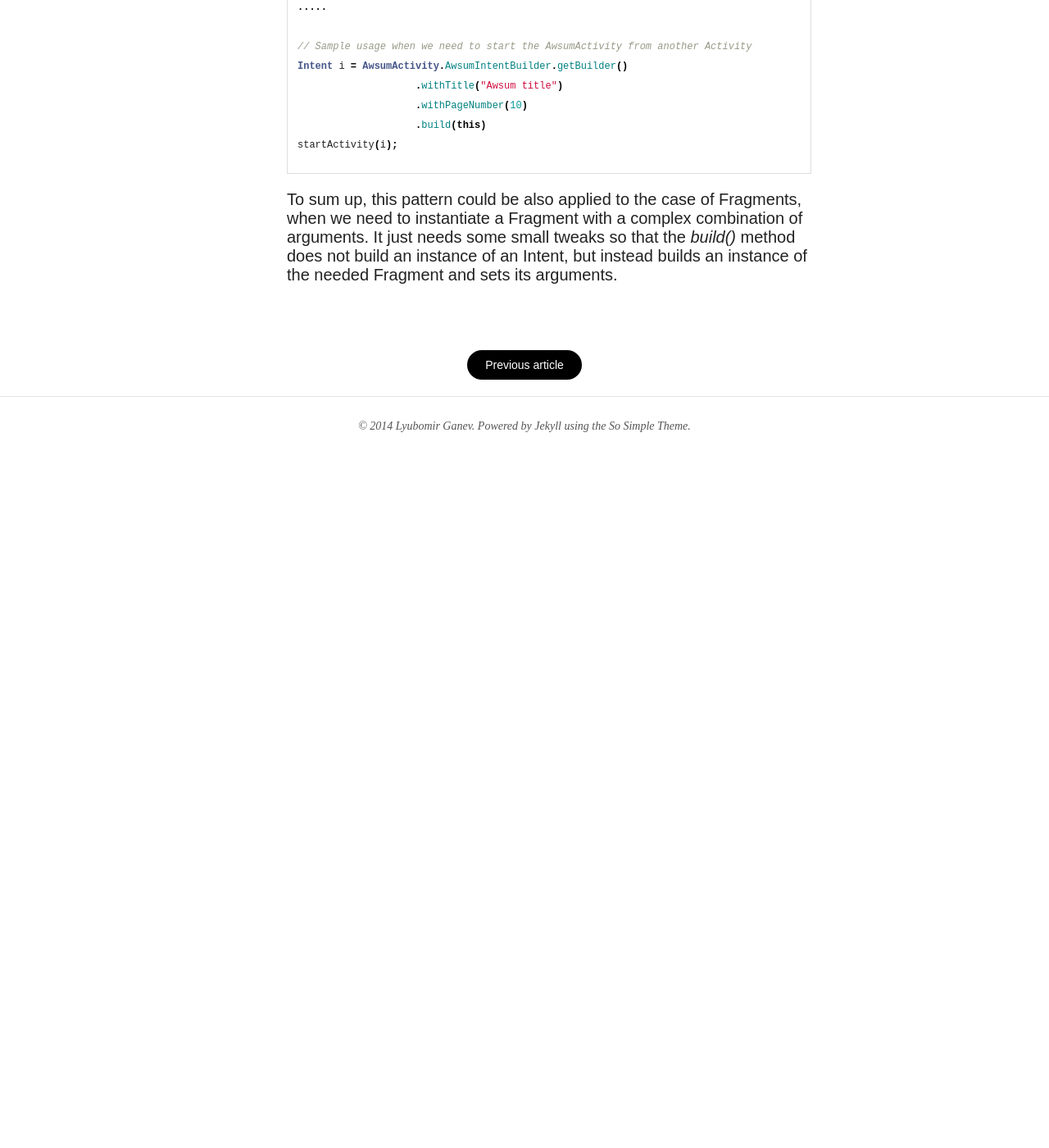
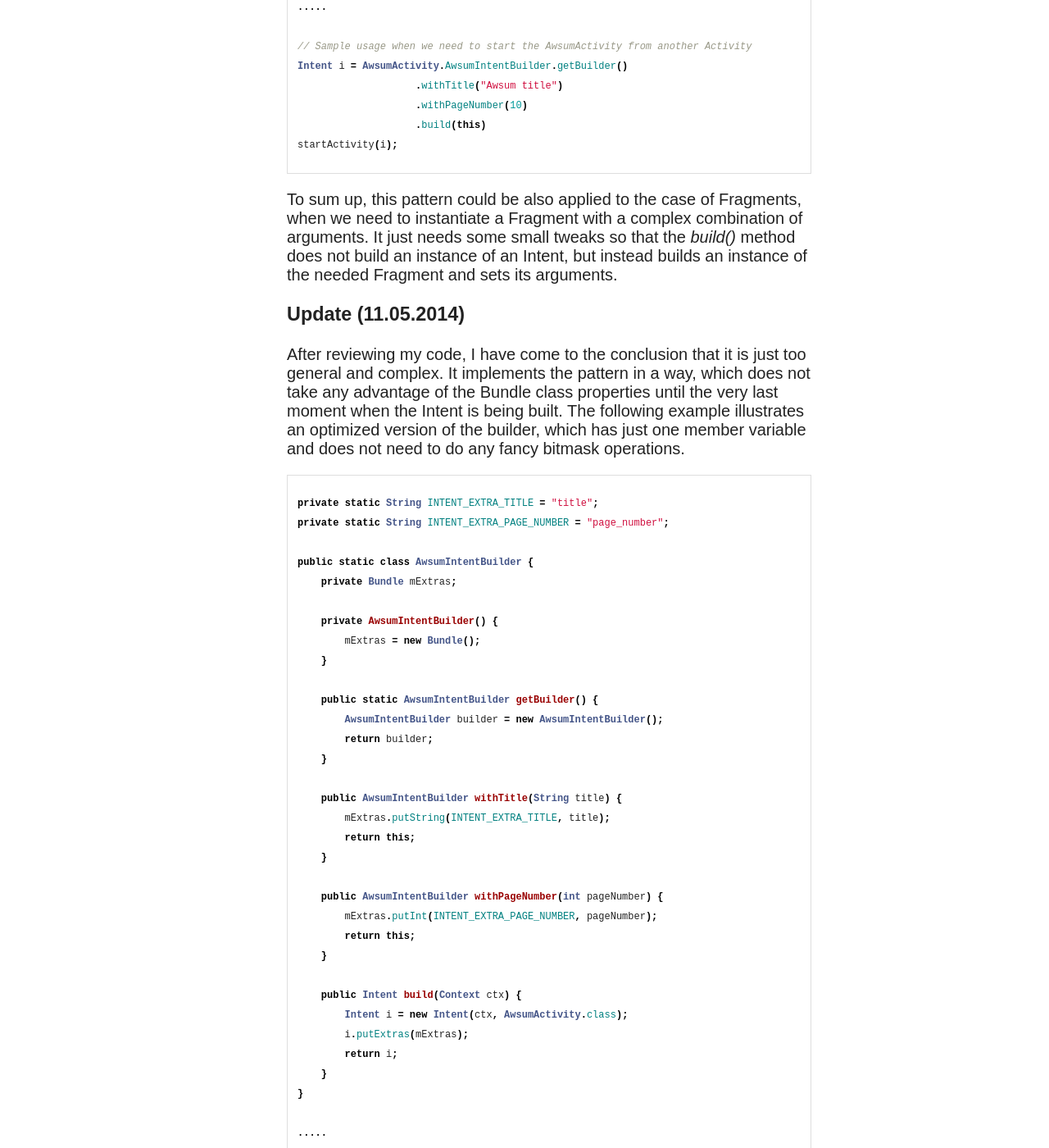
Before and after one commit to luboganev/luboganev.github.io, a Jekyll site: the page built from _posts/2014-05-10-activity-intents-builder.md, in a window 1280 px wide and 1400 px high, scrolled down 4290 px. Shown: the whole window at 82% size. Built offline with Jekyll 4.4.1, drawn with Linux system fonts in a browser that asks for light colours; nearby versions of some CDN libraries; before the commit the page ends 4920 px from its top, so only the background shows below that; some of the changed text lies outside the part shown.

Commit message:
Updated post for intent builder

```diff
--- a/_posts/2014-05-10-activity-intents-builder.md
+++ b/_posts/2014-05-10-activity-intents-builder.md
@@ -2,7 +2,7 @@
 layout: post
 title: Activity Intents builder
 description: "This post proposes a clean pattern for building custom Intents needed to start explicitly an activity"
-modified: 2014-05-10
+modified: 2014-05-11
 category: blog
 tags: [android, tip, pattern, software development, builder, activity, intent]
 share: true
@@ -134,3 +134,50 @@ startActivity(i);
 {% endhighlight %}
 
 To sum up, this pattern could be also applied to the case of Fragments, when we need to instantiate a Fragment with a complex combination of arguments. It just needs some small tweaks so that the _build()_ method does not build an instance of an Intent, but instead builds an instance of the needed Fragment and sets its arguments.
+
+### Update (11.05.2014)
+
+After reviewing my code, I have come to the conclusion that it is just too general and complex. It implements the pattern in a way, which does not take any advantage of the Bundle class properties until the very last moment when the Intent is being built. The following example illustrates an optimized version of the builder, which has just one member variable and does not need to do any fancy bitmask operations.
+
+{% highlight java %}
+private static String INTENT_EXTRA_TITLE = "title";
+private static String INTENT_EXTRA_PAGE_NUMBER = "page_number";
+
+public static class AwsumIntentBuilder {
+    private Bundle mExtras;
+
+    private AwsumIntentBuilder() {
+        mExtras = new Bundle();
+    }
+
+    public static AwsumIntentBuilder getBuilder() {
+        AwsumIntentBuilder builder = new AwsumIntentBuilder();
+        return builder;
+    }
+
+    public AwsumIntentBuilder withTitle(String title) {
+        mExtras.putString(INTENT_EXTRA_TITLE, title);
+        return this;
+    }
+
+    public AwsumIntentBuilder withPageNumber(int pageNumber) {
+        mExtras.putInt(INTENT_EXTRA_PAGE_NUMBER, pageNumber);
+        return this;
+    }
+
+    public Intent build(Context ctx) {
+        Intent i = new Intent(ctx, AwsumActivity.class);
+        i.putExtras(mExtras);
+        return i;
+    }
+}
+
+.....
+
+// Sample usage when we need to start the AwsumActivity from another Activity
+Intent i = AwsumActivity.AwsumIntentBuilder.getBuilder()
+                    .withTitle("Awsum title")
+                    .withPageNumber(10)
+                    .build(this)
+startActivity(i);
+{% endhighlight %}
```
